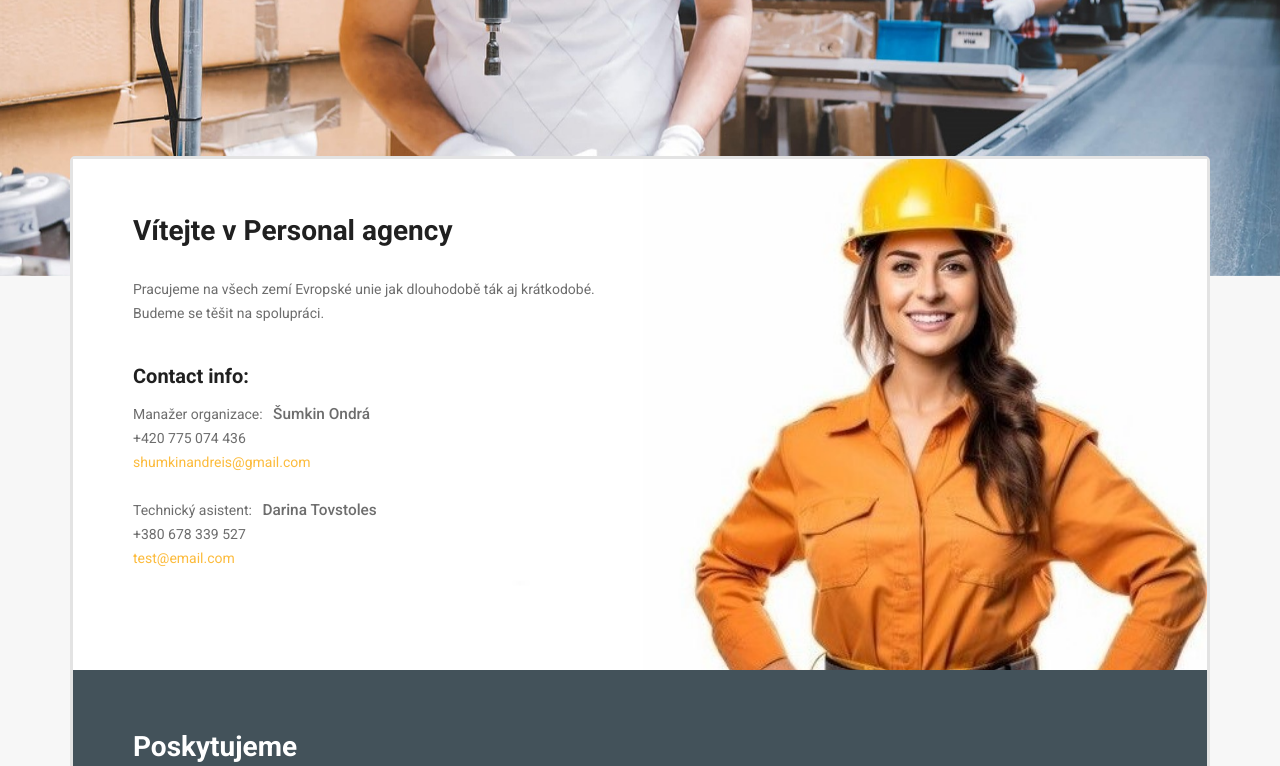
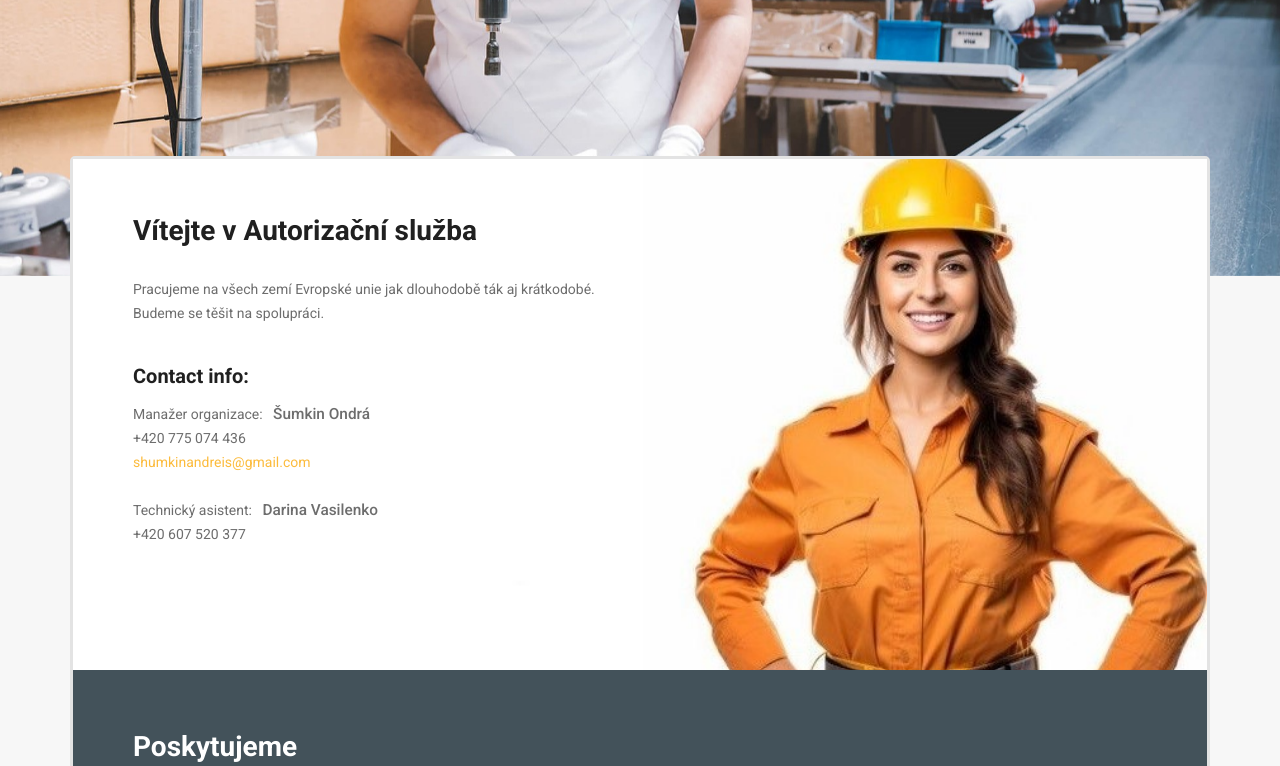
Before and after one commit to StrangerM/kurkwa_service, a plain HTML site: page index.html in a window 1280 px wide. Shown: the part 446-1212 px from the top of the page. Drawn offline with Linux system fonts and the light colour scheme.

Commit message:
changed data for assistent

```diff
--- a/index.html
+++ b/index.html
@@ -101,7 +101,7 @@
 						<section class="intro-wrapper">
 							<div class="row">
 								<div class="col-lg-6 col-md-8">
-									<h2 id="welcome" class="wow fadeInDown">Welcome to Personal agency.</h2>
+									<h2 id="welcome" class="wow fadeInDown">Welcome to Authorizing service.</h2>
 									<p id="description" class="wow fadeInDown">We work in all countries of the European Union, both long-term and short-term.
 										We will look forward to cooperation.
 									</p>
@@ -115,11 +115,10 @@
 											<a href="mailto:shumkinandreis@gmail.com">shumkinandreis@gmail.com</a>
 										</span><br>
 										<br>
-										<span id="contact-assistant-title">Technical assistant:</span> &nbsp;
-										<span id="contact-assistant-name">Darina Tovstoles</span><br>
-										<span id="contact-assistant-tel">+380 678 339 527</span><br>
+										<span id="contact-assistant-title">Technical support:</span> &nbsp;
+										<span id="contact-assistant-name">Darina Vasilenko</span><br>
+										<span id="contact-assistant-tel">+420 607 520 377</span><br>
 										<span>
-											<a href="mailto:test@email.com">test@email.com</a>
 										</span><br>
 									</p>
 
--- a/js/localization.js
+++ b/js/localization.js
@@ -23,14 +23,14 @@ const languages = {
   },
 
   cs: {
-    welcome: "Vítejte v Personal agency",
+    welcome: "Vítejte v Autorizační služba",
     description: "Pracujeme na všech zemí Evropské unie jak dlouhodobě ták aj krátkodobé. \nBudeme se těšit na spolupráci.",
     contactTitle: "Kontaktní informace:",
     contactDirectorTitle: "Manažer organizace:",
     contactDirectorName: "Šumkin Ondrá",
     // contactDirectorTel: "+420775074436",
     contactAssistantTitle: "Technický asistent:",
-    contactAssistantName: "Darina Tovstoles",
+    contactAssistantName: "Darina Vasilenko",
     // contactAssistantTel: "+380678339527",
     servicesTitle: "Poskytujeme",
     service1Title: "Kvalitní služby",
```
